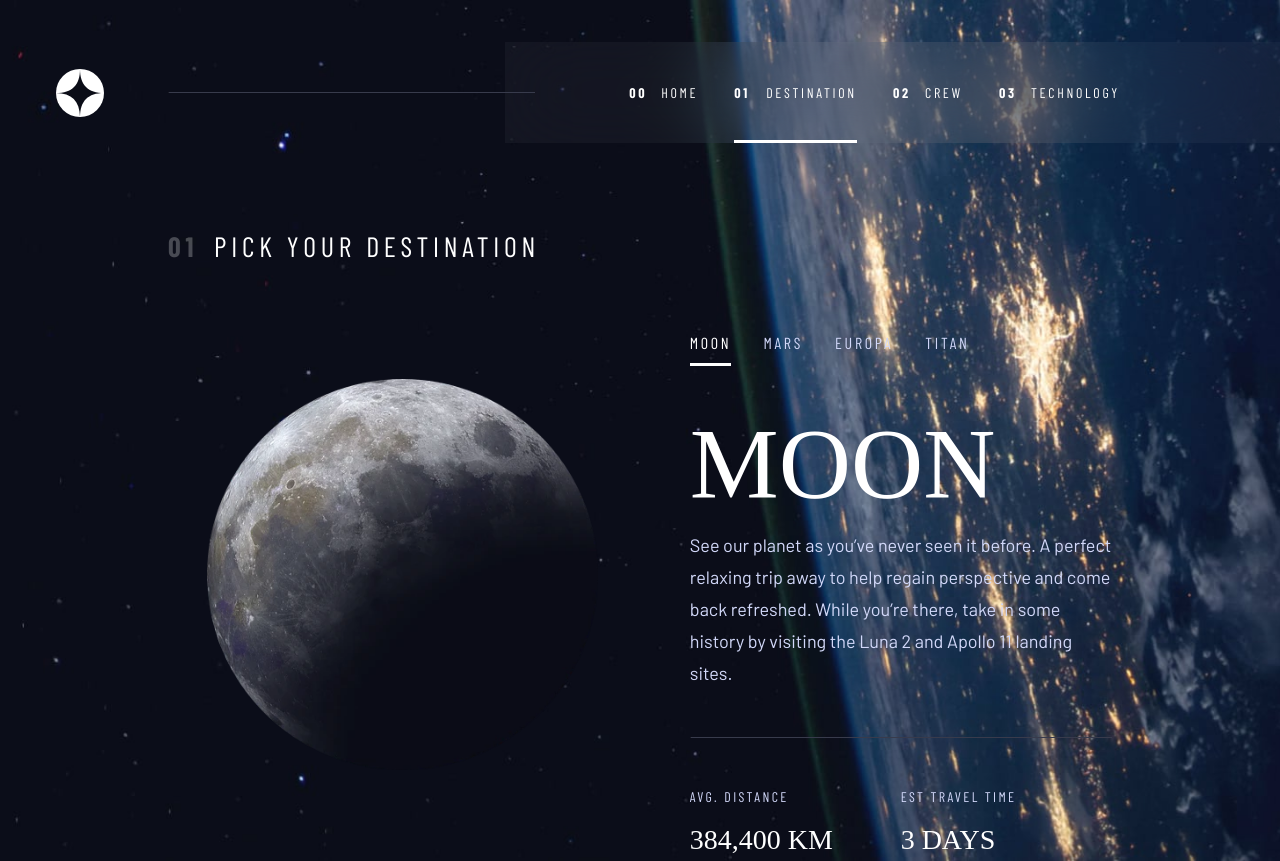
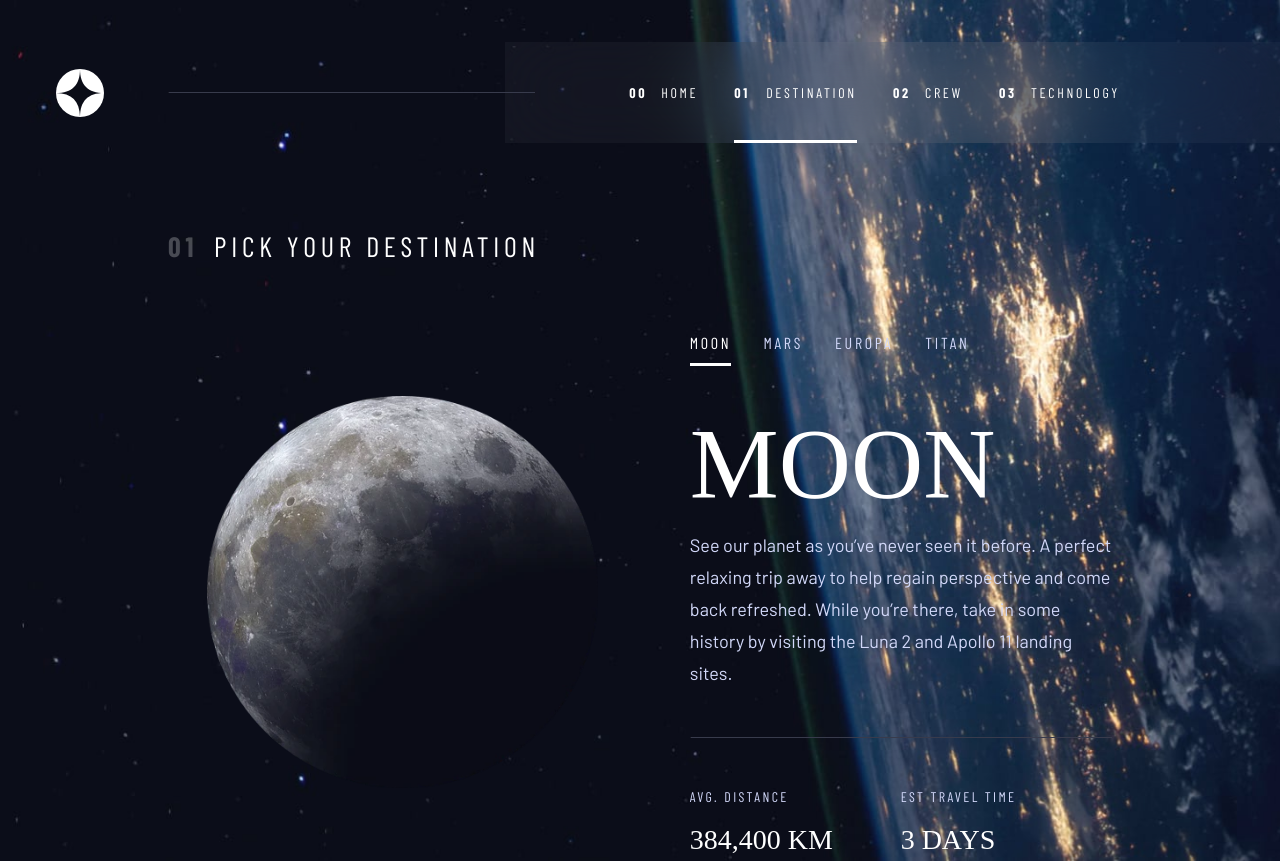
Before and after one commit to JustANipple/space-tourism-website, a React (Vite) app: page / in a window 1280 px wide. Both pictures are taken after a click on the button "EXPLORE". Built offline with nearby package versions, Linux system fonts and the light colour scheme; a web font is replaced by a local one.

Commit message:
modified:   src/components/Crew/Crew.module.css 	modified:   src/components/Destination/Destination.module.css

```diff
--- a/src/components/Crew/Crew.module.css
+++ b/src/components/Crew/Crew.module.css
@@ -150,7 +150,7 @@
 
     .picture {
         grid-area: picture;
-        margin-block-start: auto;
+        margin-block: auto;
         margin-inline-start: auto;
     }
 
--- a/src/components/Destination/Destination.module.css
+++ b/src/components/Destination/Destination.module.css
@@ -178,7 +178,8 @@
         grid-area: picture;
         max-width: unset;
         width: clamp(18.75rem, -4.0192rem + 35.5769vw, 28rem);
-        margin-inline: clamp(0rem, -9.8462rem + 15.3846vw, 4rem);;
+        margin-block: auto;
+        margin-inline: clamp(0rem, -9.8462rem + 15.3846vw, 4rem);
     }
 
     .list li {
```
